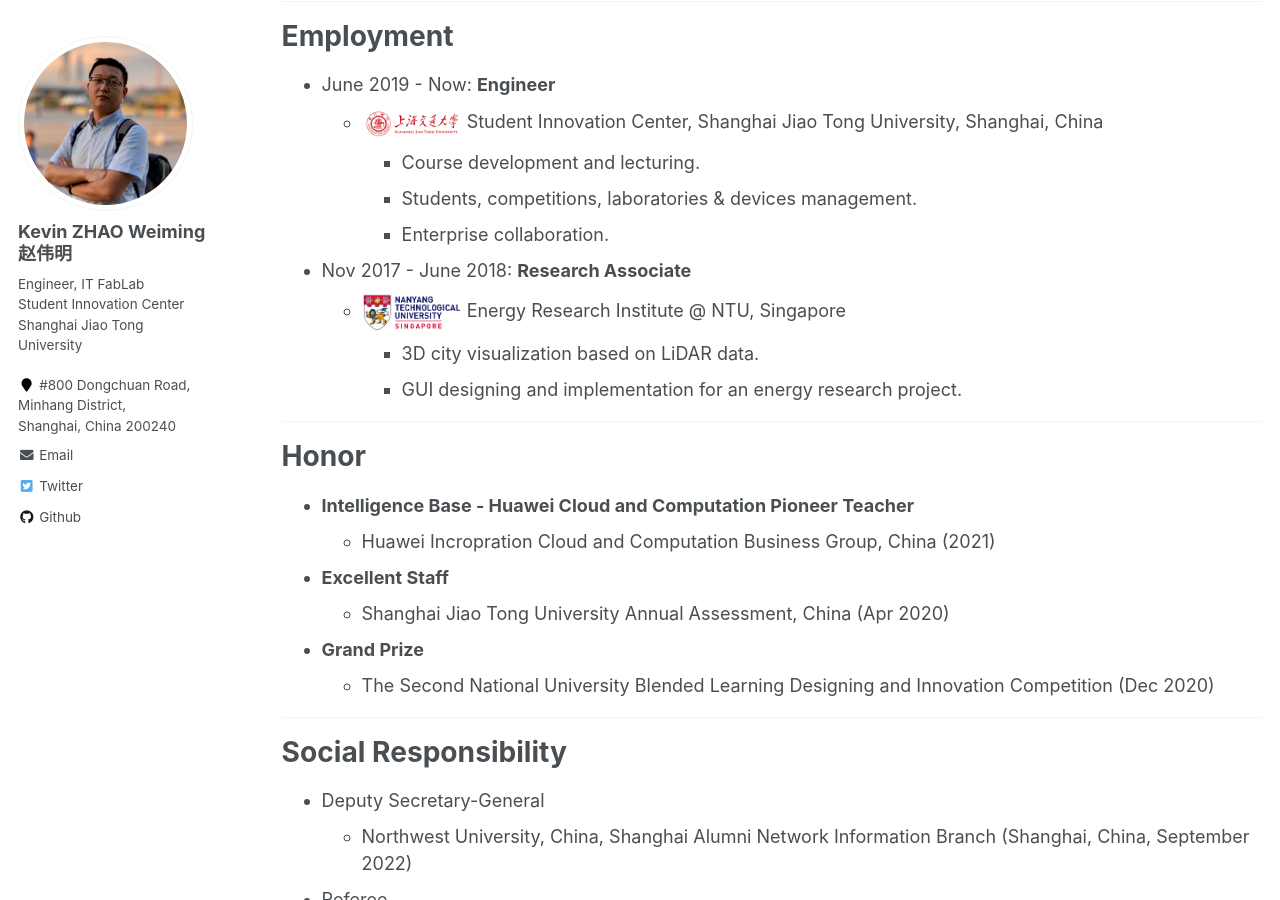
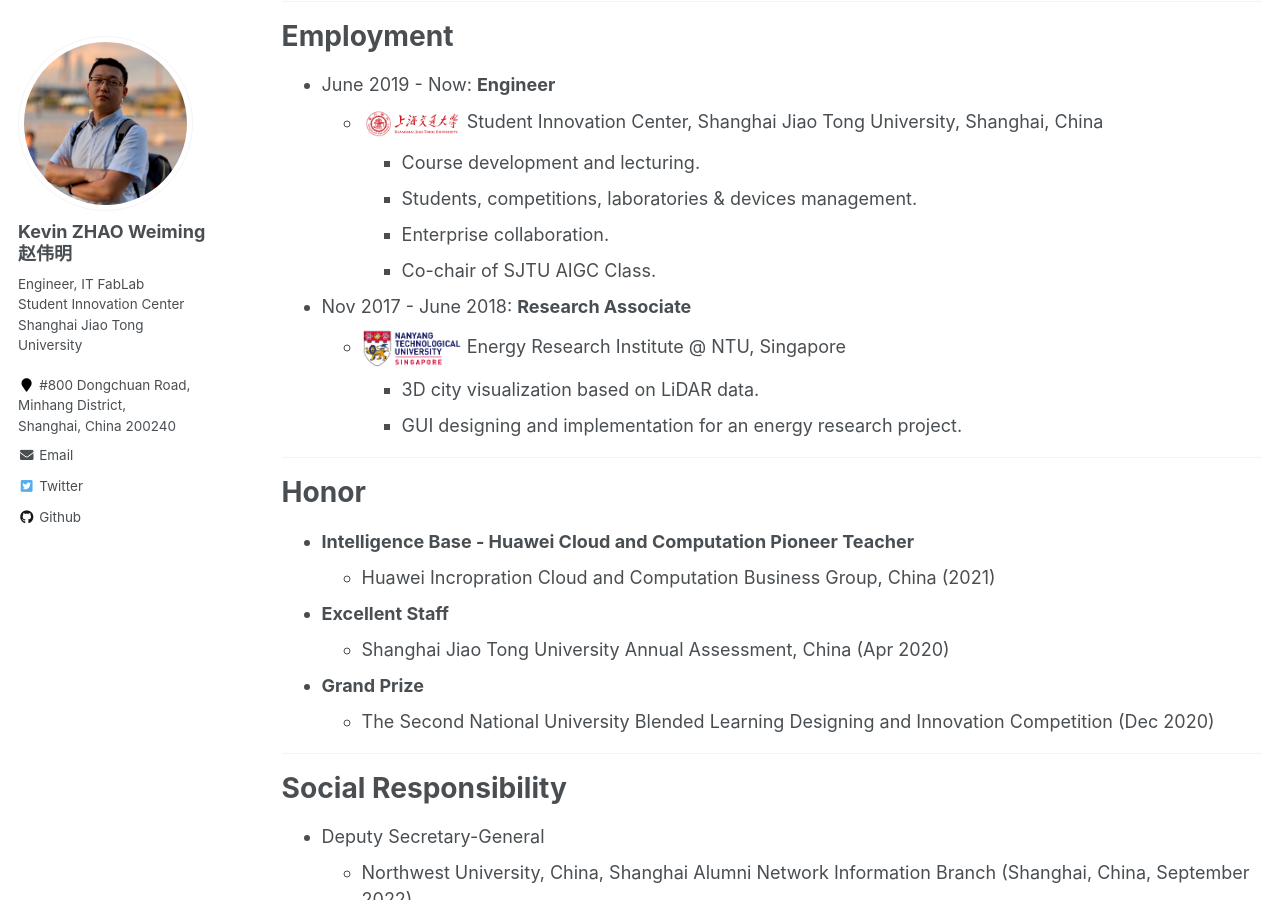
Before and after one commit to zwm0426/zwm0426.github.io, a Jekyll site: the page built from _pages/cv.md, in a window 1280 px wide and 900 px high, scrolled down 576 px. Built offline with Jekyll 4.4.1, drawn with Linux system fonts in a browser that asks for light colours; formulas are drawn with MathJax 3.

Commit message:
Update cv.md

```diff
--- a/_pages/cv.md
+++ b/_pages/cv.md
@@ -31,6 +31,7 @@ Employment
     * Course development and lecturing.
     * Students, competitions, laboratories & devices management.
     * Enterprise collaboration.
+    * Co-chair of SJTU AIGC Class.
 
 * Nov 2017 - June 2018: **Research Associate**
   * ![NTU-LOGO](/images/ntu-logo.png){:width="100px"}  Energy Research Institute @ NTU, Singapore
```
